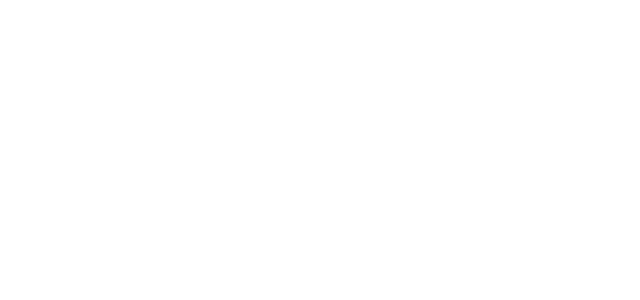
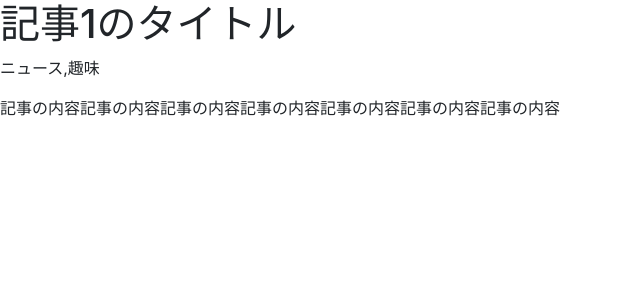
Before and after one commit to yushiw/miniblog, a Nuxt app in the folder frontend/: page /articles/1 in a window 1280 px wide. Before the commit this address had no page. Shown: the top 300 px of the page, without its empty margins (0-640 px from the left). Built offline with nearby package versions, Linux system fonts and the light colour scheme.

Commit message:
add mock of articles-detail

```diff
--- /dev/null
+++ b/frontend/pages/articles/_id/index.vue
@@ -0,0 +1,28 @@
+<template>
+  <div>
+    <h1>{{ title }}</h1>
+    <p>{{ tags }}</p>
+    <p>{{ content }}</p>
+  </div>
+</template>
+
+<script>
+export default {
+  data() {
+    return {
+      id: null,
+      title: '記事1のタイトル',
+      tags: 'ニュース,趣味',
+      created_at: '2019/01/01 01:01:01',
+      updated_at: '2019/01/01 01:01:01',
+      content:
+        '記事の内容記事の内容記事の内容記事の内容記事の内容記事の内容記事の内容'
+    }
+  },
+  computed: {},
+  created() {
+    this.id = this.$route.params.id
+    this.title = '記事' + this.id + 'のタイトル'
+  }
+}
+</script>
--- a/frontend/pages/articles/index.vue
+++ b/frontend/pages/articles/index.vue
@@ -1,7 +1,13 @@
 <template>
   <div>
     <h1>ミニブログ</h1>
-    <b-table hover striped :fields="fields" :items="items" />
+    <b-table hover striped :fields="fields" :items="items">
+      <template slot="title" slot-scope="data">
+        <nuxt-link :to="'/articles/' + data.item.id">{{
+          data.value
+        }}</nuxt-link>
+      </template>
+    </b-table>
   </div>
 </template>
 
@@ -32,6 +38,7 @@
   computed: {
     items() {
       return [...Array(50).keys()].map(num => ({
+        id: num,
         title: '記事' + String(num) + 'のタイトル',
         tags: 'ニュース,趣味',
         created_at: '2019/01/01 01:01:01',
```
